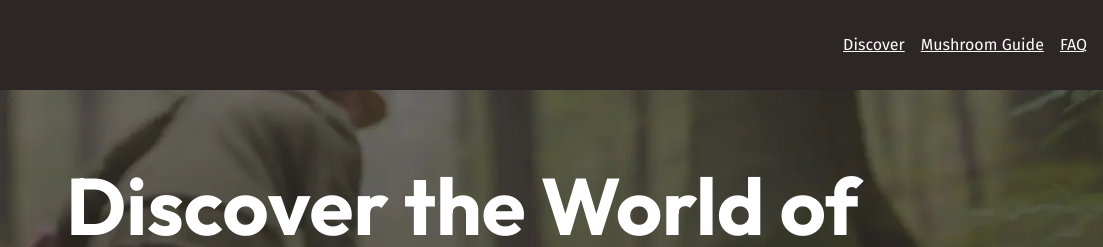
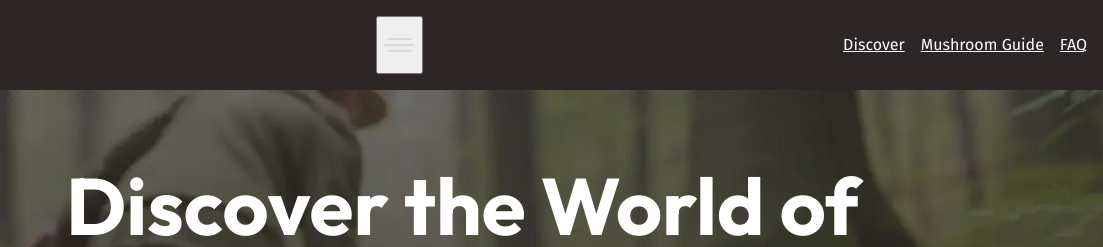
Before and after one commit to rmbarley/mushrooms, a plain HTML site: page index.html in a window 1280 px wide. Shown: the top 247 px of the page, 177-1280 px from the left. Drawn offline with Linux system fonts and the light colour scheme.

Commit message:
Added hamburger menu

```diff
--- a/index.html
+++ b/index.html
@@ -17,7 +17,11 @@
       <div class="wrapper" data-width="wide">
         <div class="site-header__inner">
           <img src="/assets/fungi-finders.svg" alt="Fungi Finders" />
-          <nav class="primary-navigation">
+          <button aria-controls="primary-nav" aria-expanded="false">
+            <img src="/assets/hamburger.svg" alt="" />
+            <span class="visually-hidden">Menu</span>
+          </button>
+          <nav class="primary-navigation" id="primary-nav">
             <ul>
               <li><a href="/">Discover</a></li>
               <li><a href="#">Mushroom Guide</a></li>
```
